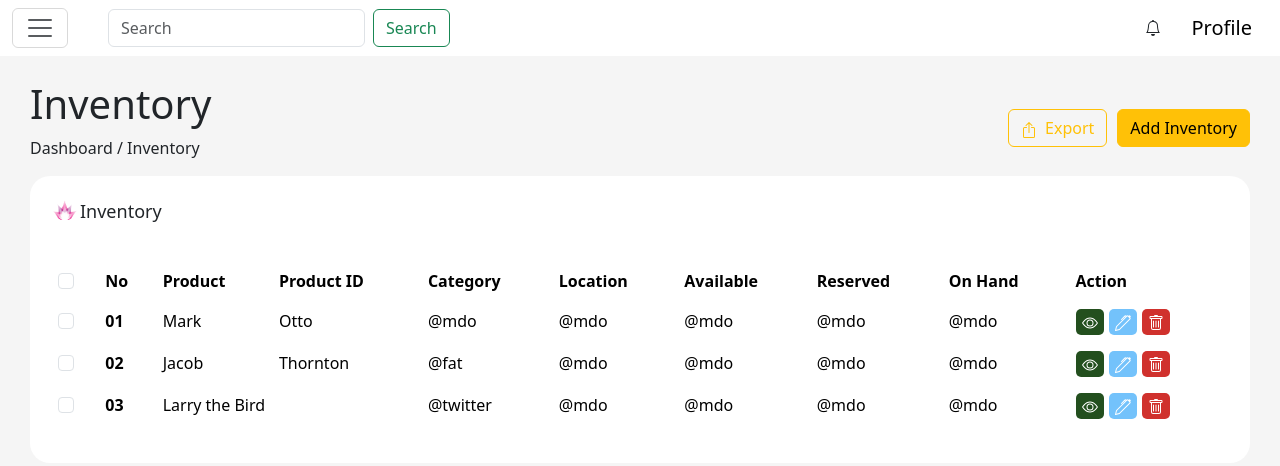
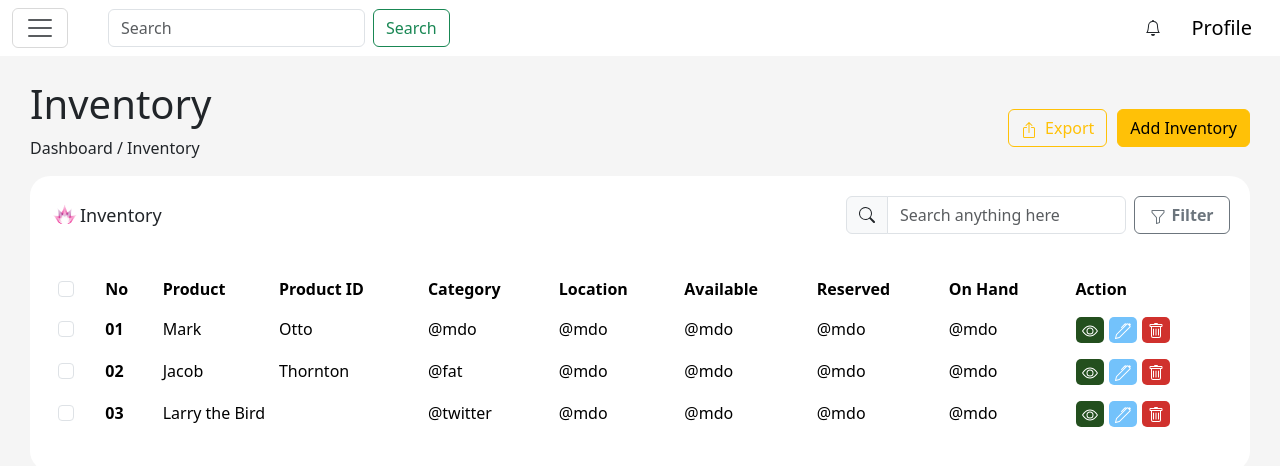
Before and after one commit to peanut150/Inventory-Practice, a React (Vite) app: page /dashboard in a window 1280 px wide. Shown: the top 466 px of the page. Built offline with nearby package versions, Linux system fonts and the light colour scheme.

Commit message:
added form for search and filter

```diff
--- a/src/components/tables/InventoryTable.jsx
+++ b/src/components/tables/InventoryTable.jsx
@@ -13,6 +13,7 @@ function InventoryTable() {
         borderRadius: "20px",
         display: "flex",
         flexDirection: "column", // Change to column direction
+        justifyContent: "space-between", // Align items vertically with space between
       }}
     >
       <div style={{ display: "flex", alignItems: "center" }}>
@@ -22,6 +23,33 @@ function InventoryTable() {
           style={{ height: "30px", width: "30px" }}
         />
         <p style={{ margin: "0", fontSize: "18px" }}>Inventory</p>
+
+        <form
+          className="d-flex"
+          role="search"
+          style={{ width: "100%", justifyContent: "flex-end" }}
+        >
+          <div className="input-group" style={{ width: "18em" }}>
+            <span className="input-group-text">
+              <Icon.Search />
+            </span>
+            <input
+              className="form-control me-2"
+              type="search"
+              placeholder="Search anything here"
+              aria-label="SearchInventory"
+            />
+          </div>
+
+          <button
+            className="btn btn-outline-secondary fw-semibold"
+            style={{ width: "6em" }}
+            type="submit"
+          >
+            <Icon.Funnel style={{ marginRight: "5px" }} />
+            Filter
+          </button>
+        </form>
       </div>
 
       <div style={{ marginTop: "35px" }}>
```
